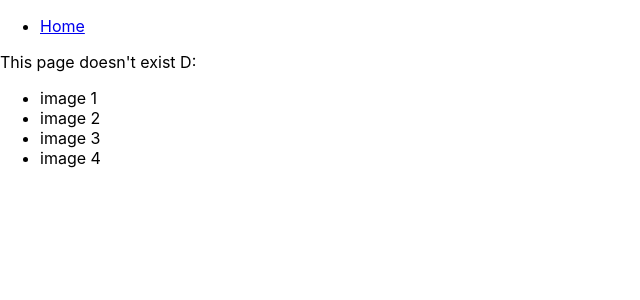
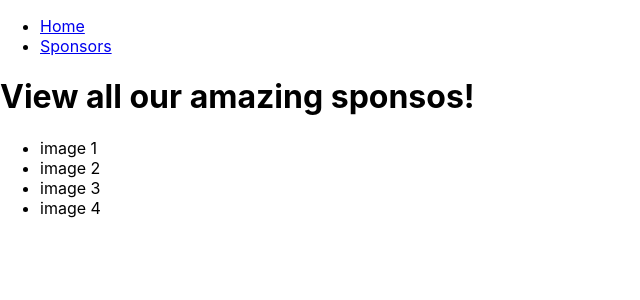
Before and after one commit to georuiz817/Gobbler, a React (Create React App) app in the folder client/: page /sponsors in a window 1280 px wide. Shown: the top 300 px of the page, without its empty margins (0-640 px from the left). Built offline with nearby package versions, Linux system fonts and the light colour scheme.

Commit message:
sponsors html and componenet done

```diff
--- a/client/src/App.js
+++ b/client/src/App.js
@@ -4,6 +4,7 @@ import homeComponent from '/Users/dawn/gobbler-project/client/src/components/hom
 import Nav from '/Users/dawn/gobbler-project/client/src/components/navComponent.js';
 import Errors from '/Users/dawn/gobbler-project/client/src/components/errors.js';
 import Footer from "/Users/dawn/gobbler-project/client/src/components/footer.js";
+import Sponsors from "/Users/dawn/gobbler-project/client/src/components/sponsors.js";
 
 class App extends Component {
 
@@ -14,6 +15,7 @@ class App extends Component {
       <div className="container">
         <Switch>
           <Route exact path="/" component={homeComponent} />
+          <Route exact path="/sponsors" component={Sponsors}/>
           <Route component={Errors} />
         </Switch>
       </div>
--- a/client/src/components/navComponent.js
+++ b/client/src/components/navComponent.js
@@ -7,6 +7,7 @@ const Nav = () => {
         <div>
           <ul>
          <li><Link to="/">Home</Link></li>
+         <li><Link to="/sponsors">Sponsors</Link></li>
           </ul>
         </div>
       </nav>
--- a/client/src/components/sponsors.js
+++ b/client/src/components/sponsors.js
@@ -1,2 +1,12 @@
-// functional componenet # 3
-//sponsors page
+import React from 'react'
+
+const Sponsors = () => {
+    return (
+        <div>
+        <h1>View all our amazing sponsos!</h1>
+      </div>
+    )
+  }
+
+
+export default Sponsors
```
